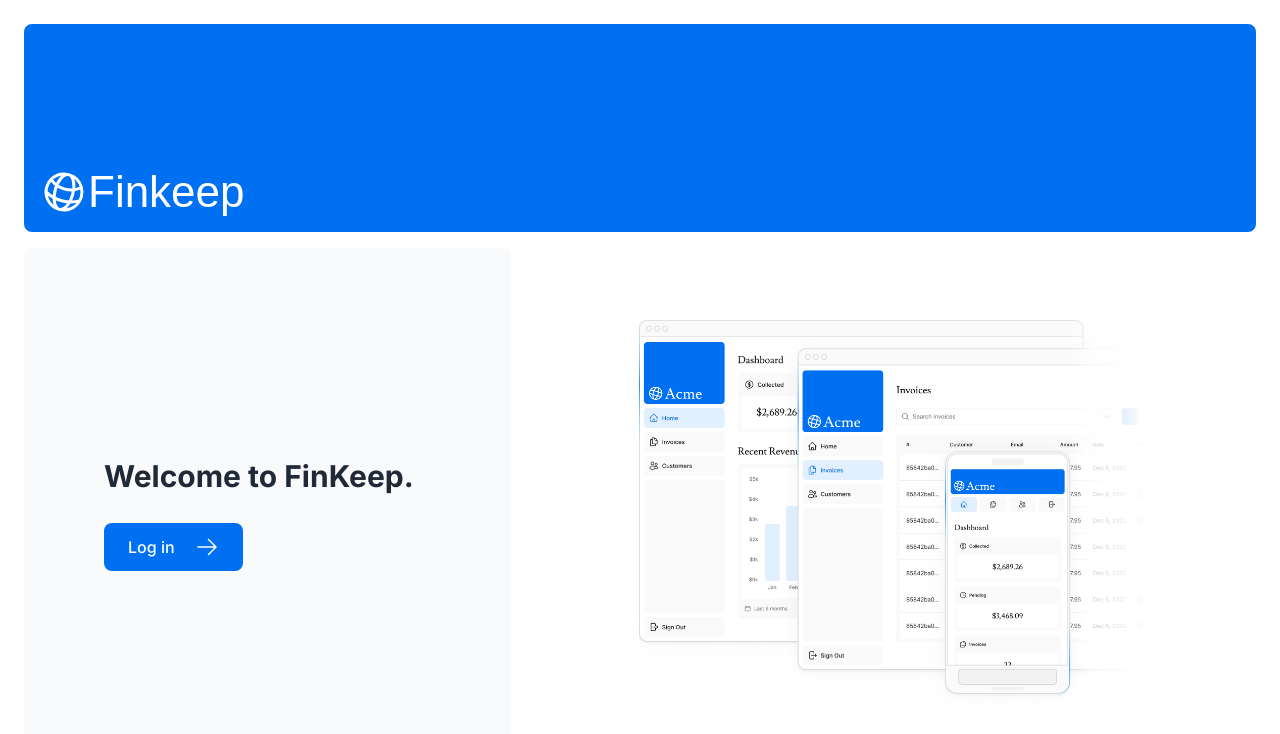
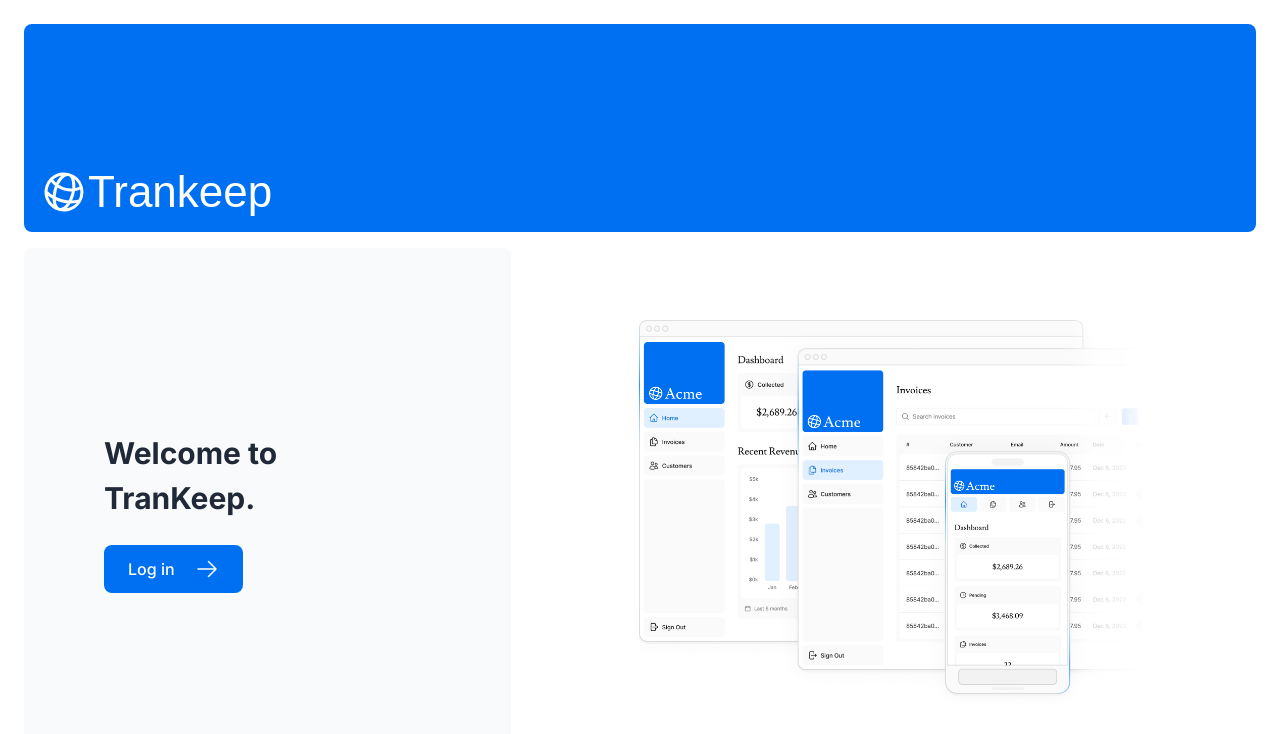
Before and after one commit to EbubeEvan/Trankeep, a Next.js app: page / in a window 1280 px wide. Shown: the top 734 px of the page. Built offline with nearby package versions, Linux system fonts and the light colour scheme; a web font is replaced by a local one.

Commit message:
redeployed

```diff
--- a/app/layout.tsx
+++ b/app/layout.tsx
@@ -4,8 +4,8 @@
 
 export const metadata: Metadata = {
   title: {
-    template: '%s | Finkeep',
-    default: 'Finkeep',
+    template: '%s | Trankeep',
+    default: 'Trankeep',
   },
   description: 'Book Keeping app.',
   metadataBase: new URL('https://finkeep-ebubeevan.vercel.app/'),
--- a/app/page.tsx
+++ b/app/page.tsx
@@ -15,7 +15,7 @@
       <div className="mt-4 flex grow flex-col gap-4 md:flex-row">
         <div className="flex flex-col justify-center gap-6 rounded-lg bg-gray-50 px-6 py-10 md:w-2/5 md:px-20">
           <p className={`${lusitana.className}text-xl text-gray-800 md:text-3xl md:leading-normal`}>
-            <strong>Welcome to FinKeep.</strong>
+            <strong>Welcome to TranKeep.</strong>
           </p>
           <Link
             href="/login"
--- a/app/ui/acme-logo.tsx
+++ b/app/ui/acme-logo.tsx
@@ -7,7 +7,7 @@
       className={`${lusitana.className} flex flex-row items-center leading-none text-white`}
     >
       <GlobeAltIcon className="h-12 w-12 rotate-[15deg]" />
-      <p className="text-[44px]">Finkeep</p>
+      <p className="text-[44px]">Trankeep</p>
     </div>
   );
 }
```
Also changed, not shown: public/customers/Aku-Mmayie.png (deleted).
